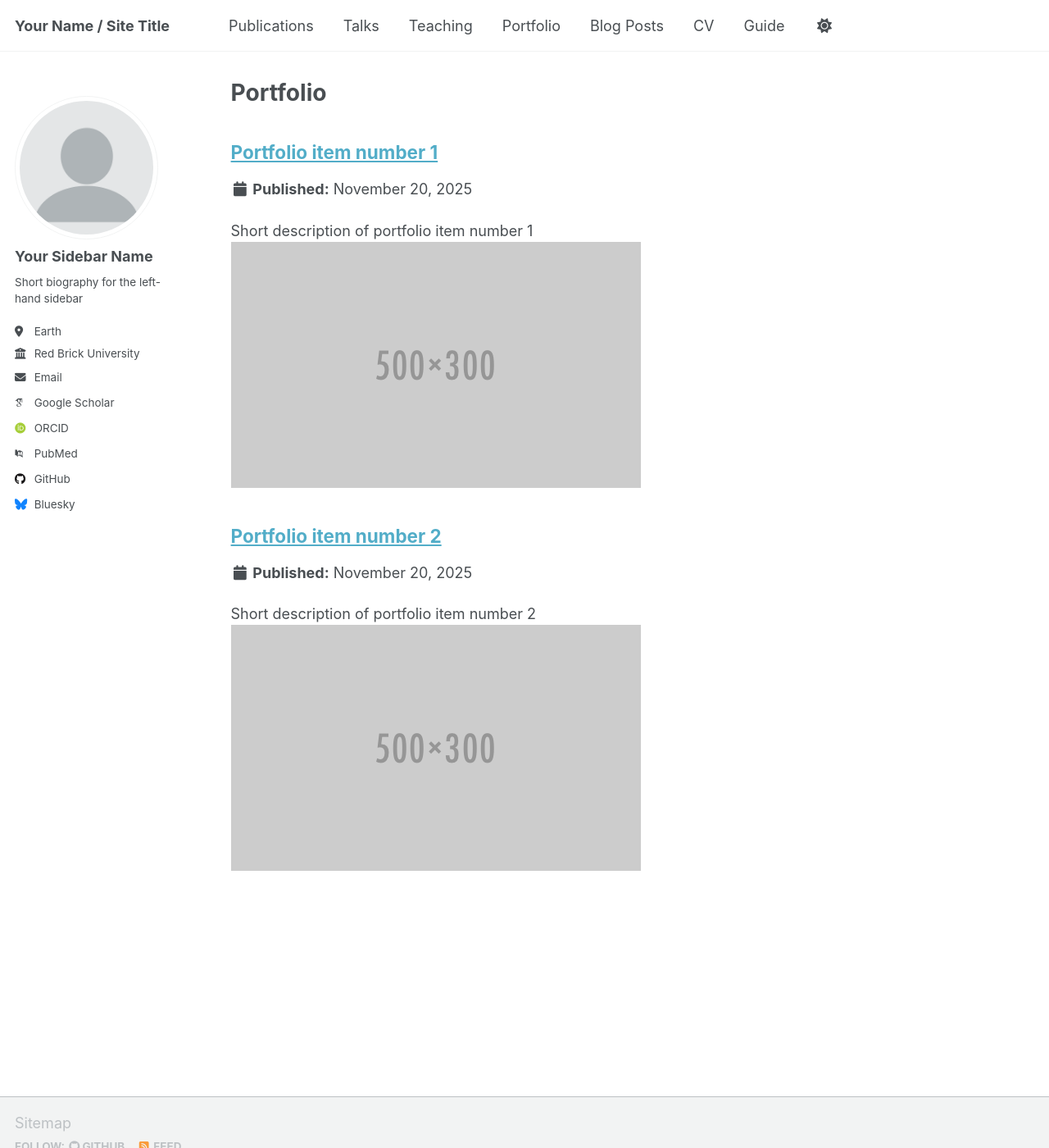
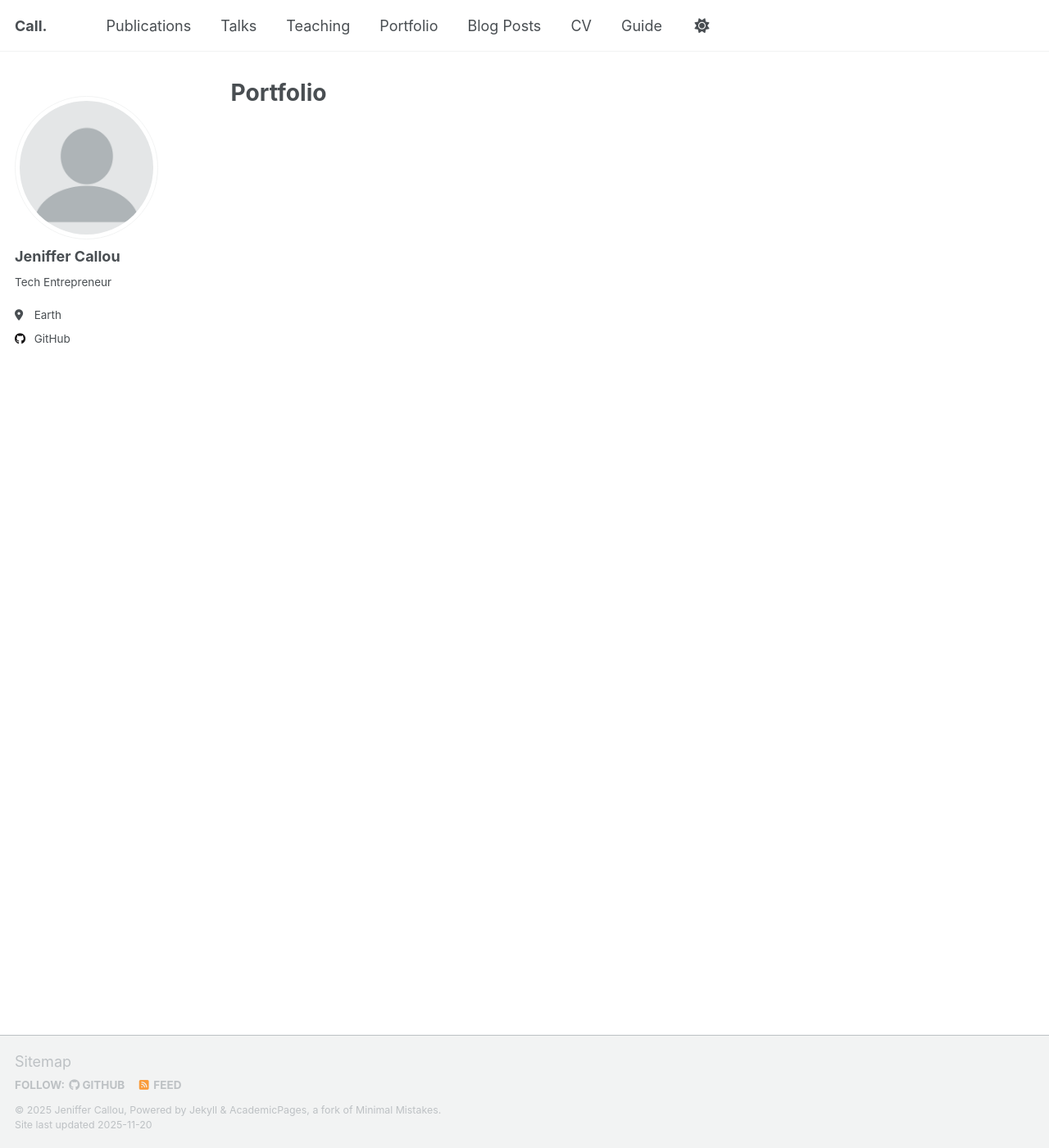
Before and after one commit to JenCall/jencall.github.io, a Jekyll site: the page built from _pages/portfolio.html, in a window 1280 px wide and 1400 px high. Shown: the whole window at 82% size. Built offline with Jekyll 4.4.1, drawn with Linux system fonts in a browser that asks for light colours; some web fonts are replaced; a script that is not in the unit is left out; some of the changed text lies outside the part shown.

Commit message:
Add first commit

```diff
--- a/_config.yml
+++ b/_config.yml
@@ -9,14 +9,14 @@
 # Basic Site Settings
 locale                   : "en-US"
 site_theme               : "default" # Currently available options are "default", "air"
-title                    : "Your Name / Site Title"
+title                    : "Call."
 title_separator          : "-"
-name                     : &name "Your Name"
-description              : &description "Your Name's academic portfolio"   # Update this with a general description of your site, this is the default if not overridden by a page
-url                      : https://academicpages.github.io # The base hostname & protocol for your site e.g. "https://[your GitHub username].github.io",
+name                     : &name "Jeniffer Callou"
+description              : &description "Lecturer"   # Update this with a general description of your site, this is the default if not overridden by a page
+url                      : https://jencall.github.io # The base hostname & protocol for your site e.g. "https://[your GitHub username].github.io",
                                                            # or if you already have some other page hosted on Github then use "https://[your GitHub username].github.io/[Your Repo Name]"
 baseurl                  : "" # the subpath of your site, e.g. "/blog"
-repository               : "academicpages/academicpages.github.io"
+#repository               : "academicpages/academicpages.github.io"
 
 # Site Author - The following control what appear as part of the author content on the side bar.
 #               If a field is blank the icon and link will not appear, otherwise it will be shown.
@@ -24,23 +24,24 @@ repository               : "academicpages/academicpages.github.io"
 author:
   # Biographic information
   avatar           : "profile.png"
-  name             : "Your Sidebar Name"
+  name             : "Jeniffer Callou"
   pronouns         : # example: "she/her"
-  bio              : "Short biography for the left-hand sidebar"
+  bio              : "Tech Entrepreneur"
   location         : "Earth"
-  employer         : "Red Brick University"
+  # employer         : "Red Brick University"
   uri              : # URL
-  email            : "none@example.org"
+  # email            : "none@example.org"
 
   # Academic websites
   academia         : # URL
   arxiv            : # URL - Update with the correct link to your profile
-  googlescholar    : "https://scholar.google.com/citations?user=PS_CX0AAAAAJ"
+  Services         : "https://jencallou.de"
+  googlescholar    : #"https://scholar.google.com/citations?user=PS_CX0AAAAAJ"
   inspire-hep      : # URL
   impactstory      : # URL
-  orcid            : "https://orcid.org/yourorcidurl"
+  orcid            : #"https://orcid.org/yourorcidurl"
   semantic         : # URL
-  pubmed           : "https://www.ncbi.nlm.nih.gov/pubmed/?term=john+snow"
+  pubmed           : #"https://www.ncbi.nlm.nih.gov/pubmed/?term=john+snow"
   researchgate     : # URL
   scopus           : # URL
 
@@ -48,13 +49,13 @@ author:
   bitbucket        : # Username - Update with your username on the site
   codepen          : # Username
   dribbble         : # Username
-  github           : "academicpages"
+  github           : "jencall"
   kaggle           : # Username
   stackoverflow    : # User number or user number and name (i.e., use "1" or "1/jeff-atwood")
 
   # Social media
   artstation       : # Username
-  bluesky          : "bsky.app" # Replace this with you Bluesky username
+  bluesky          : # "bsky.app" # Replace this with you Bluesky username
   facebook         : # Username
   flickr           : # Username
   foursquare       : # Username
@@ -221,12 +222,12 @@ collections:
   teaching:
     output: true
     permalink: /:collection/:path/
-  publications:
-    output: true
-    permalink: /:collection/:path/
-  portfolio:
-    output: true
-    permalink: /:collection/:path/
+  #publications:
+    #output: true
+    #permalink: /:collection/:path/
+  #portfolio:
+    #output: true
+    #permalink: /:collection/:path/
   talks:
     output: true
     permalink: /:collection/:path/
```
